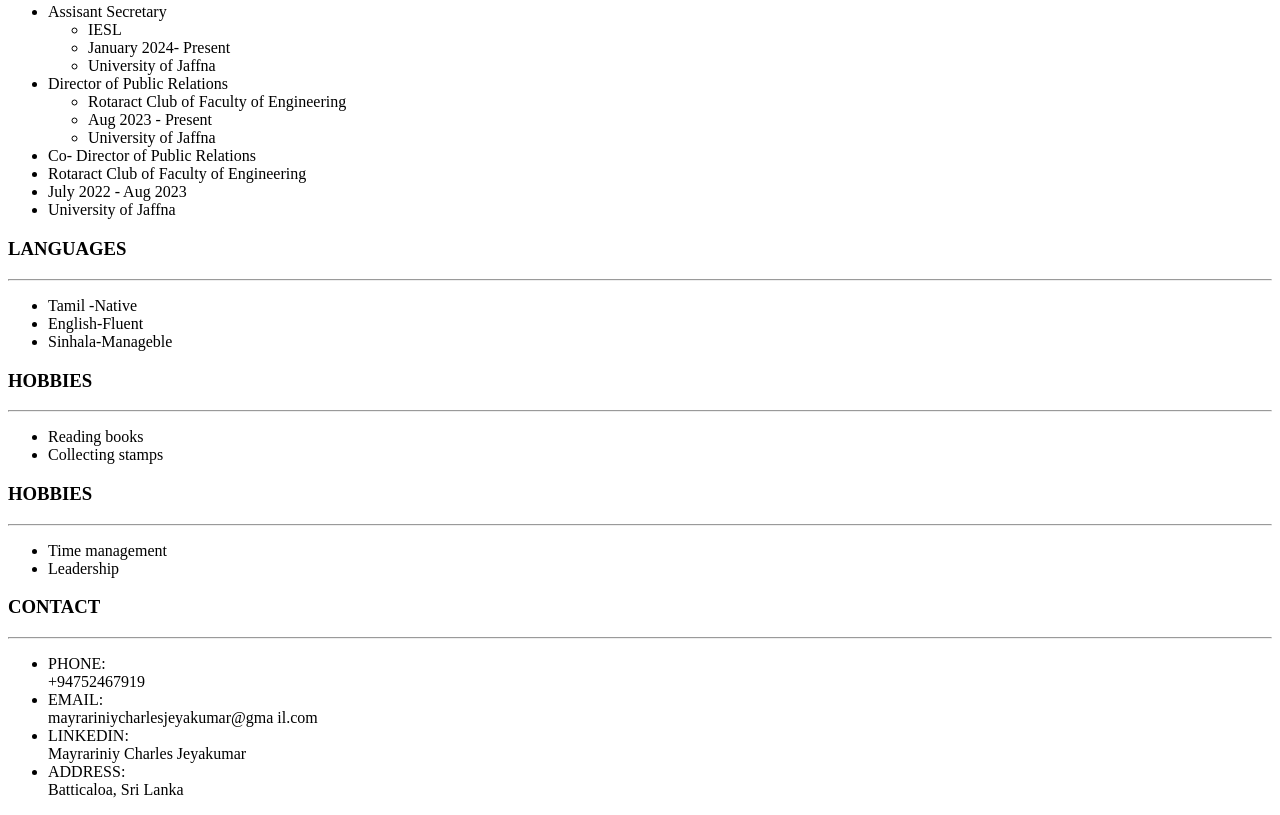
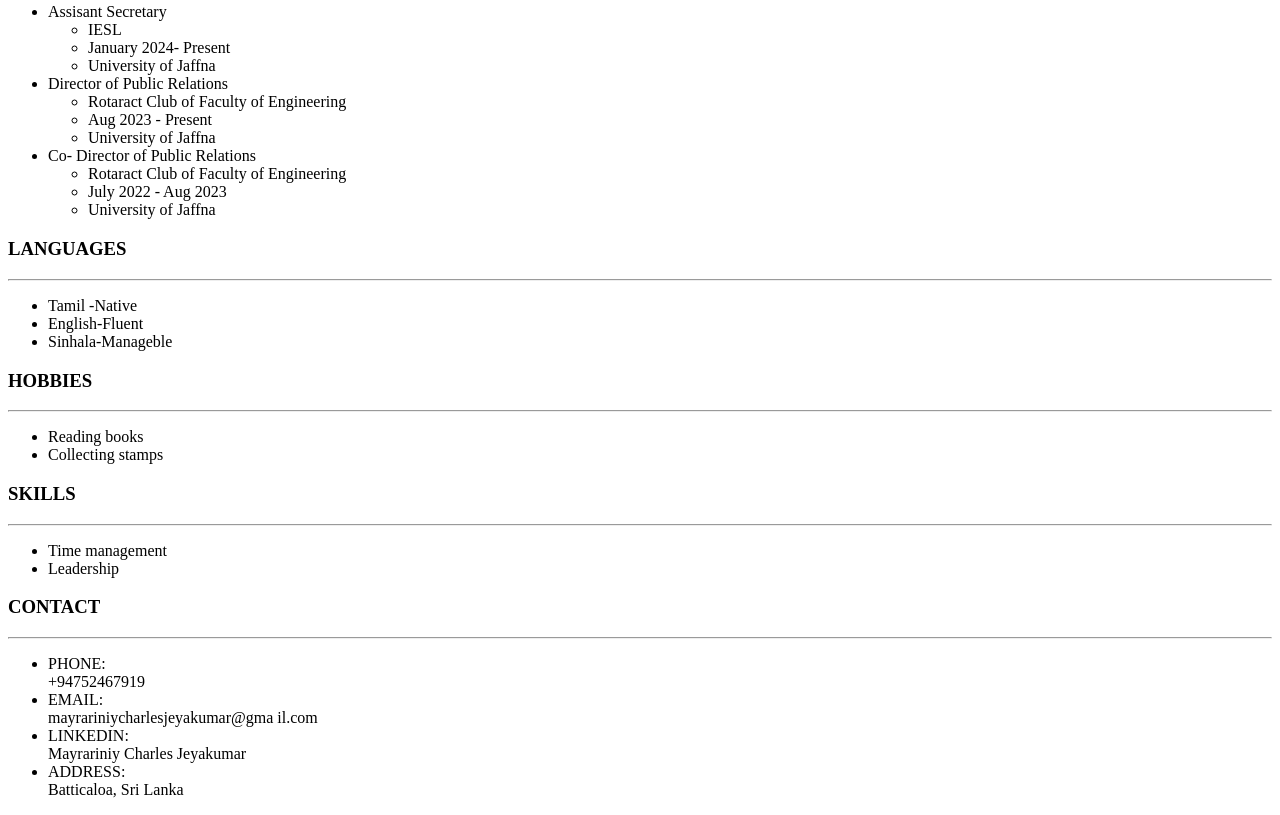
Before and after one commit to Mayrariniy26/Resume, a plain HTML site: page index.html in a window 1280 px wide. Shown: the part 1038-1853 px from the top of the page. Drawn offline with Linux system fonts and the light colour scheme.

Commit message:
Add files via upload

```diff
--- a/index.html
+++ b/index.html
@@ -75,7 +75,8 @@
                 </ul>
             </li>
             <li>Co- Director of Public Relations
-            </liul>
+            </li>
+                <ul>
                     <li>Rotaract Club of Faculty of Engineering </li>
                     <li>July 2022 - Aug 2023</li>
                     <Li>University of Jaffna </Li>
@@ -98,7 +99,7 @@
             <li>Collecting stamps</li>
         </ul>
 
-<h3><b>HOBBIES</b></h3>
+<h3><b>SKILLS</b></h3>
 <hr />
         <ul>
             <li>Time management </li>
```
